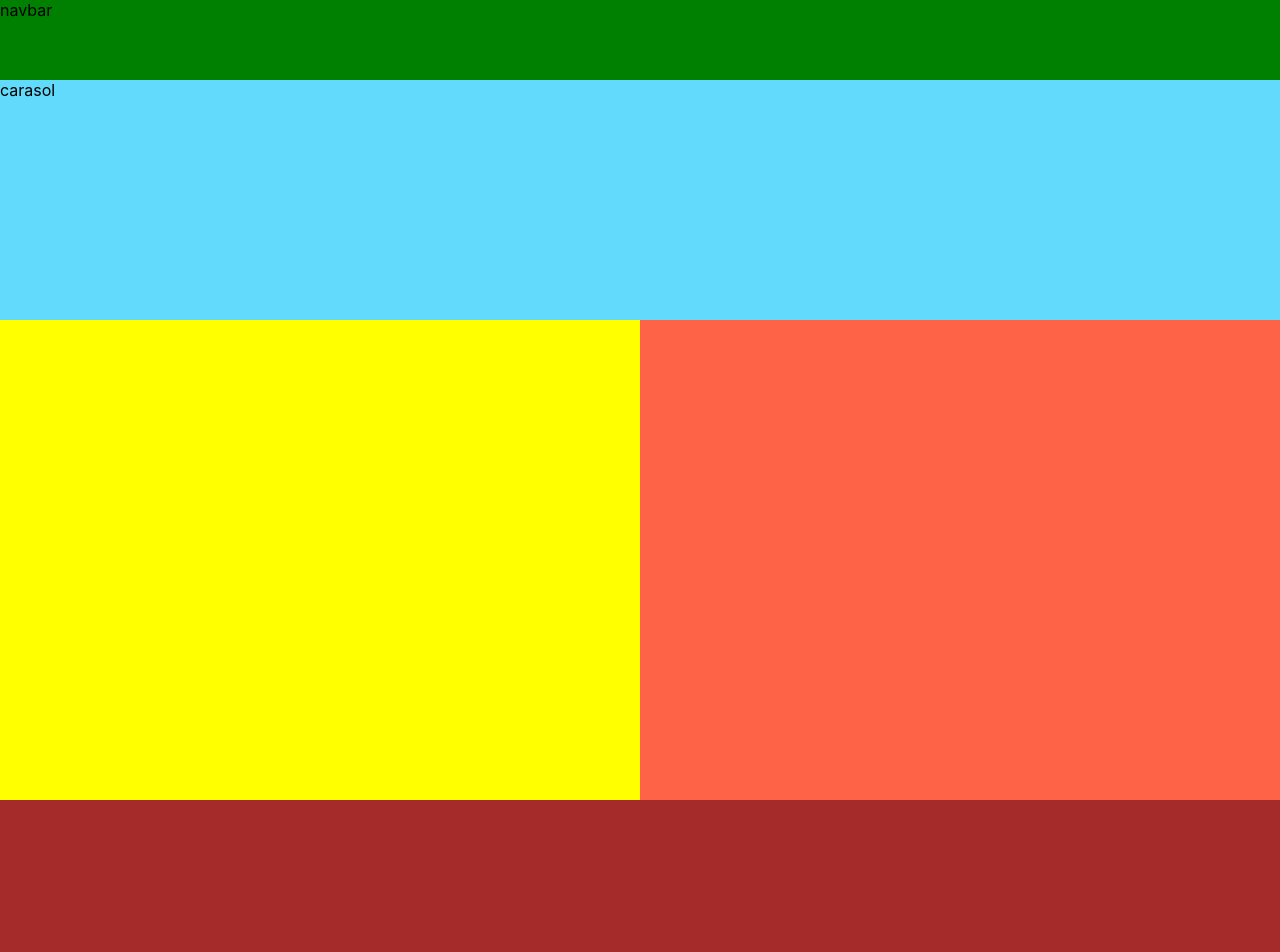
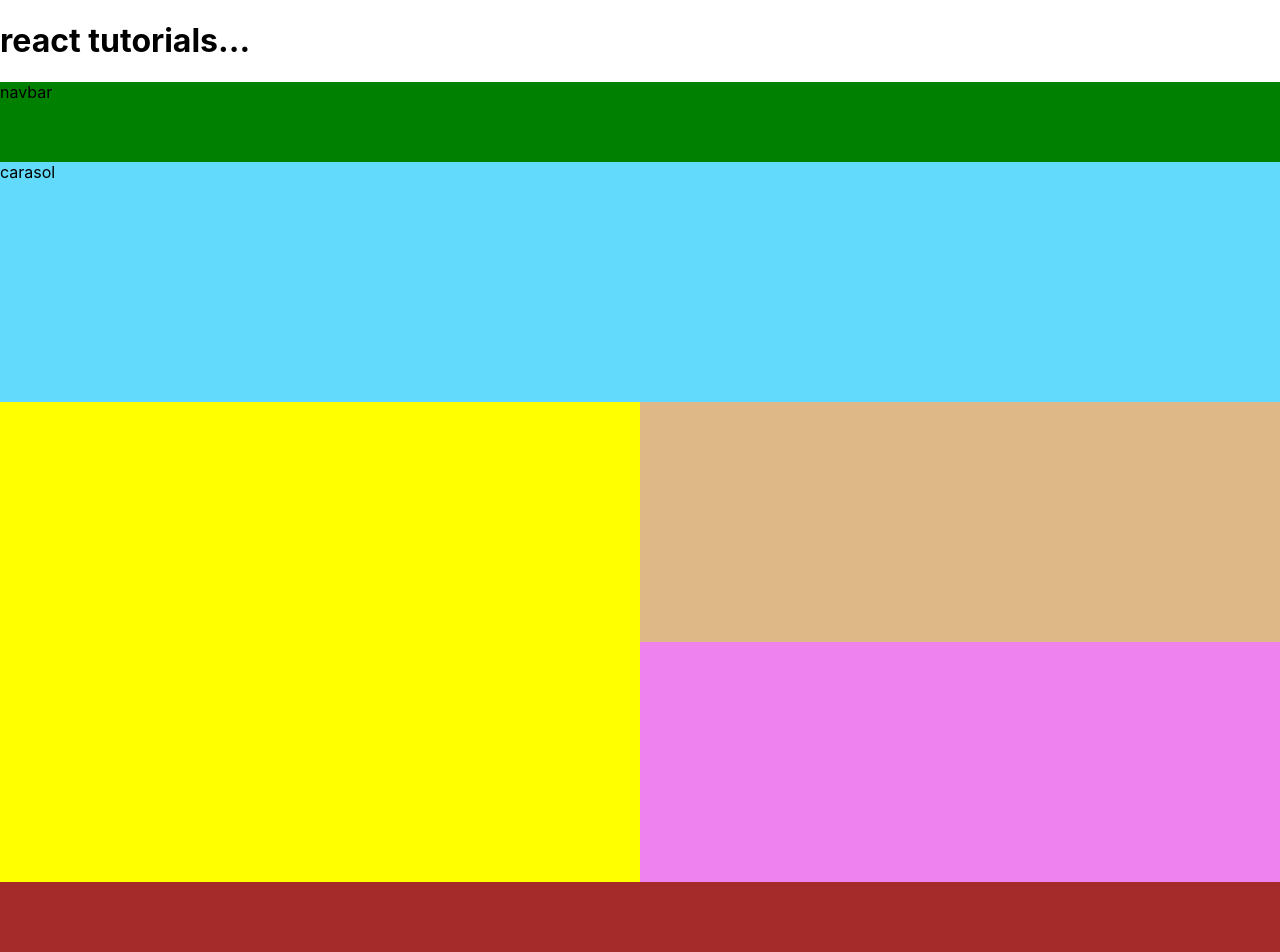
Before and after one commit to mzhr516/juneBatch-react-basics, a React (Create React App) app: page / in a window 1280 px wide. Shown: the top 952 px of the page. Built offline with nearby package versions, Linux system fonts and the light colour scheme.

Commit message:
added some changes

```diff
--- a/src/App.css
+++ b/src/App.css
@@ -69,3 +69,12 @@
   width: 50%;
   background-color: tomato;
 }
+
+.righttop{
+  height: 50%;
+  background-color: burlywood;
+}
+.rightbottom{
+  height: 50%;
+  background-color: violet;
+}
--- a/src/App.js
+++ b/src/App.js
@@ -1,6 +1,6 @@
 import "./App.css";
-import React from "react"
-import {NavBar} from "./componets/Navbar";
+import React from "react";
+import { NavBar } from "./componets/Navbar";
 import Carasol from "./componets/Carasol";
 import Body from "./componets/Body";
 import Footer from "./componets/Footer";
@@ -8,12 +8,13 @@ import Footer from "./componets/Footer";
 function App() {
   return (
     <div className="mainContainer">
-      <NavBar/>
-      <Carasol/>
-      <Body/>
+      <h1>react tutorials...</h1>
+      <NavBar />
+      <Carasol />
+      <Body />
       {Footer()}
     </div>
-  )
+  );
 }
 
 export default App;
--- a/src/componets/Body.js
+++ b/src/componets/Body.js
@@ -1,8 +1,8 @@
 function Body() {
   return (
     <div className="body">
-      <LeftBody></LeftBody>
-      <RightBody></RightBody>
+      <LeftBody/>
+      <RightBody/>
     </div>
   );
 }
@@ -14,5 +14,18 @@ function LeftBody() {
 }
 
 function RightBody() {
-  return <div className="rightBody"></div>;
+  return <div className="rightBody">
+    <RightTop/>
+    <RightBottom/>
+  </div>;
 }
+
+function RightTop(){
+  return <div className="righttop">
+    {/* <TopRight/>
+    <TopLeft/> */}
+  </div>
+}
+function RightBottom(){
+  return <div className="rightbottom"></div>
+}
```
